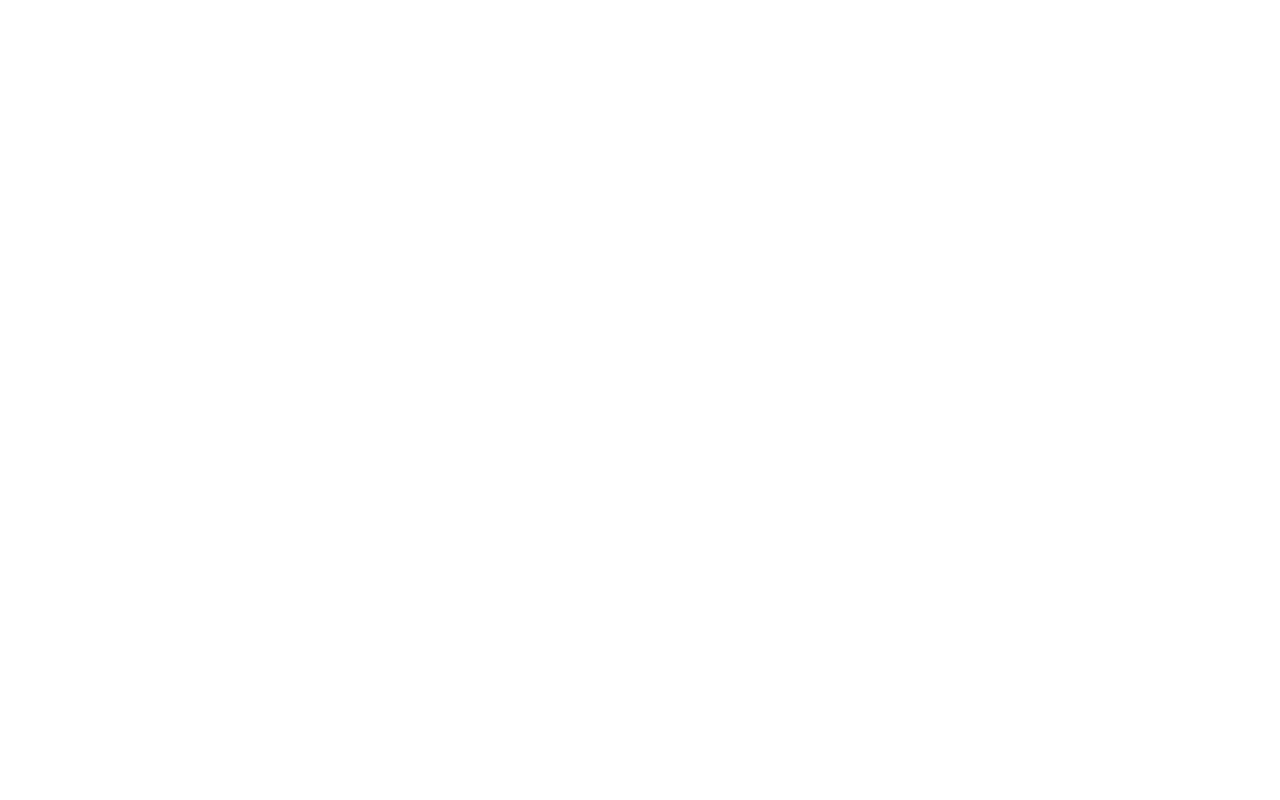
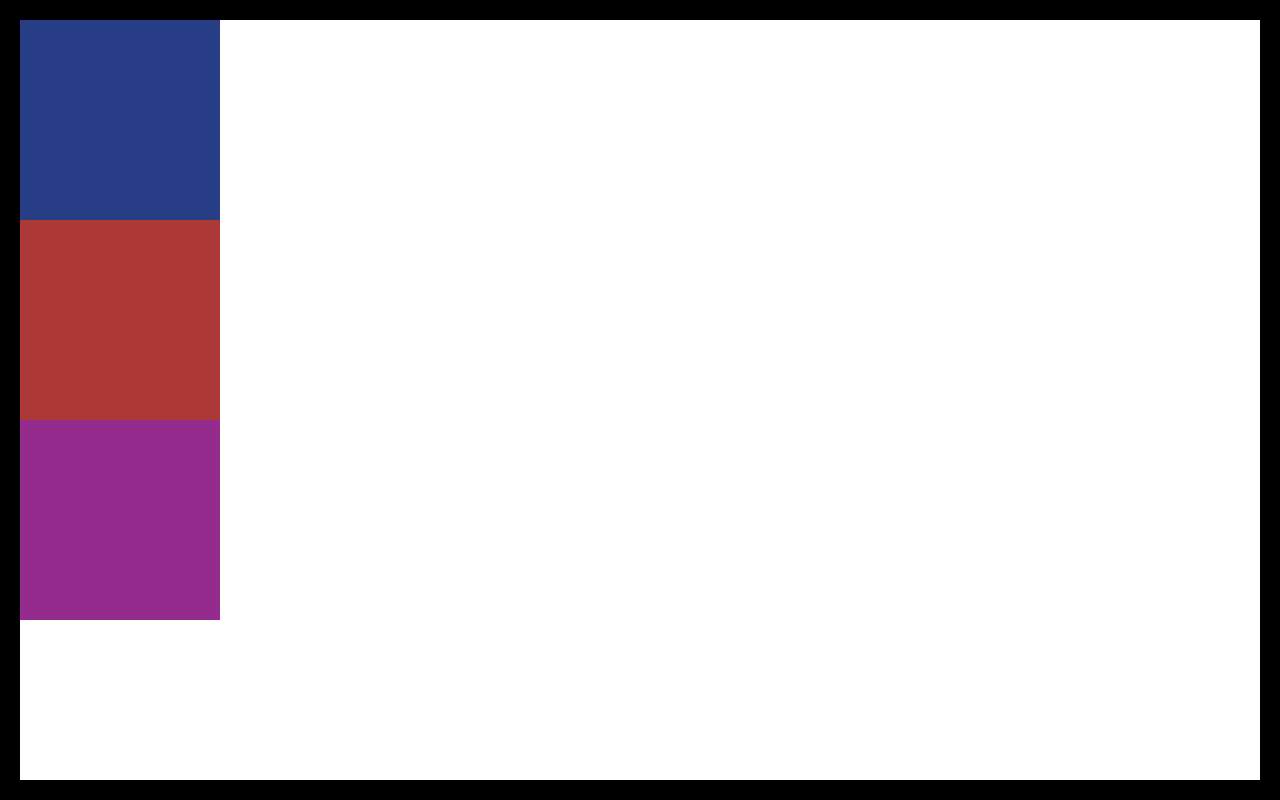
Before and after one commit to BeataJ/Flexbox-exercise, a plain HTML site: page index.html in a window 1280 px wide. Drawn offline with Linux system fonts and the light colour scheme.

Commit message:
add width height backround to the children

```diff
--- a/style.css
+++ b/style.css
@@ -3,3 +3,26 @@
   padding: 0;
   box-sizing: border-box;
 }
+
+.parent {
+  height: 100vh;
+  border: 20px solid rgb(0, 0, 0);
+}
+
+.child1 {
+  width: 200px;
+  height: 200px;
+  background: rgb(39, 61, 134);
+}
+
+.child2 {
+  width: 200px;
+  height: 200px;
+  background: rgb(172, 57, 53);
+}
+
+.child3 {
+  width: 200px;
+  height: 200px;
+  background: rgb(149, 43, 140);
+}
```
